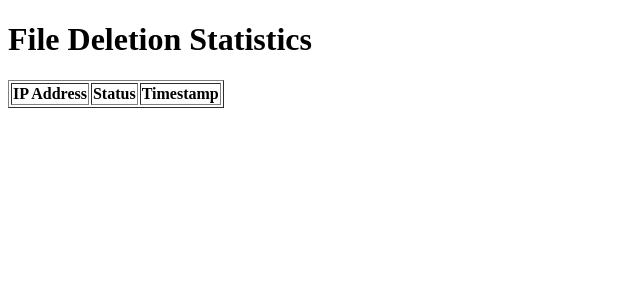
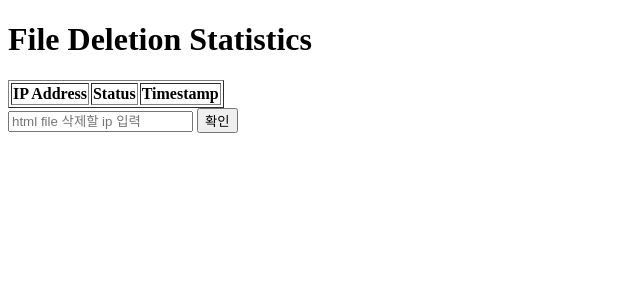
Before and after one commit to artemisfawl12/djangoProj, a Django app: page /statistic/ in a window 1280 px wide. Shown: the top 300 px of the page, without its empty margins (0-640 px from the left). Run offline with Django 4.2, Linux system fonts and the light colour scheme; data that the repository does not hold is empty.

Commit message:
그냥 데이터 삭제창을 넣었다... 뭔가 이상하면 직접 지우게

```diff
--- a/counter/views.py
+++ b/counter/views.py
@@ -96,7 +96,22 @@ def delete_file(request):
 
     return JsonResponse({'status': 'error', 'message': 'Invalid request method.'})
 
+def file_del_byip(request):
+    if request.method == 'POST':
+        ip=request.POST.get('ip')
+        if not ip:
+            return JsonResponse({'error': 'IP 주소가 제공되지 않았습니다.'}, status=400)
+        filename = f"{ip}.html"
+        file_path = os.path.join(os.path.dirname(__file__), '..', 'templates', 'counter', filename)
 
+        if os.path.exists(file_path):
+            os.remove(file_path)
+            FileLog.objects.create(ip_address=ip, timestamp=datetime.now(), status="closed and html file deleted")
+            return JsonResponse({'status': 'success', 'message': f'{filename} deleted.'})
+        else:
+            FileLog.objects.create(ip_address=ip, timestamp=datetime.now(),
+                                   status="closed and no html file.")
+            return JsonResponse({'status': 'not_found', 'message': f'{filename} does not exist.'})
 
 def statistic_view(request):
     logs=FileLog.objects.all()
--- a/djangoProj/urls.py
+++ b/djangoProj/urls.py
@@ -17,7 +17,7 @@ Including another URLconf
 from django.contrib import admin
 from django.urls import path, include
 from counter.views import show_chart
-from counter.views import show_tickersearch, delete_file, statistic_view
+from counter.views import show_tickersearch, delete_file, statistic_view, file_del_byip
 urlpatterns = [
     path('admin/', admin.site.urls),
     path('chart/',show_chart, name="show_chart" ),
@@ -25,5 +25,6 @@ urlpatterns = [
     path('tickersearch/',show_tickersearch, name="show_tickersearch"),
     path('delete_file/',delete_file,name='delete_chart_file'),
     path('statistic/',statistic_view, name='statistics'),
+    path('delete-html/', file_del_byip, name='delete_html'),
 
 ]
--- a/templates/counter/statistic.html
+++ b/templates/counter/statistic.html
@@ -25,5 +25,11 @@
             {% endfor %}
         </tbody>
     </table>
+
+    <form id="wholeform" method="POST" action="{% url 'delete_html' %}">
+            {% csrf_token %}
+            <input type="text" id="ip" name="ip" placeholder="html file 삭제할 ip 입력" required>
+            <button id="submitbtn" type="submit">확인</button>
+    </form>
 </body>
 </html>
```
